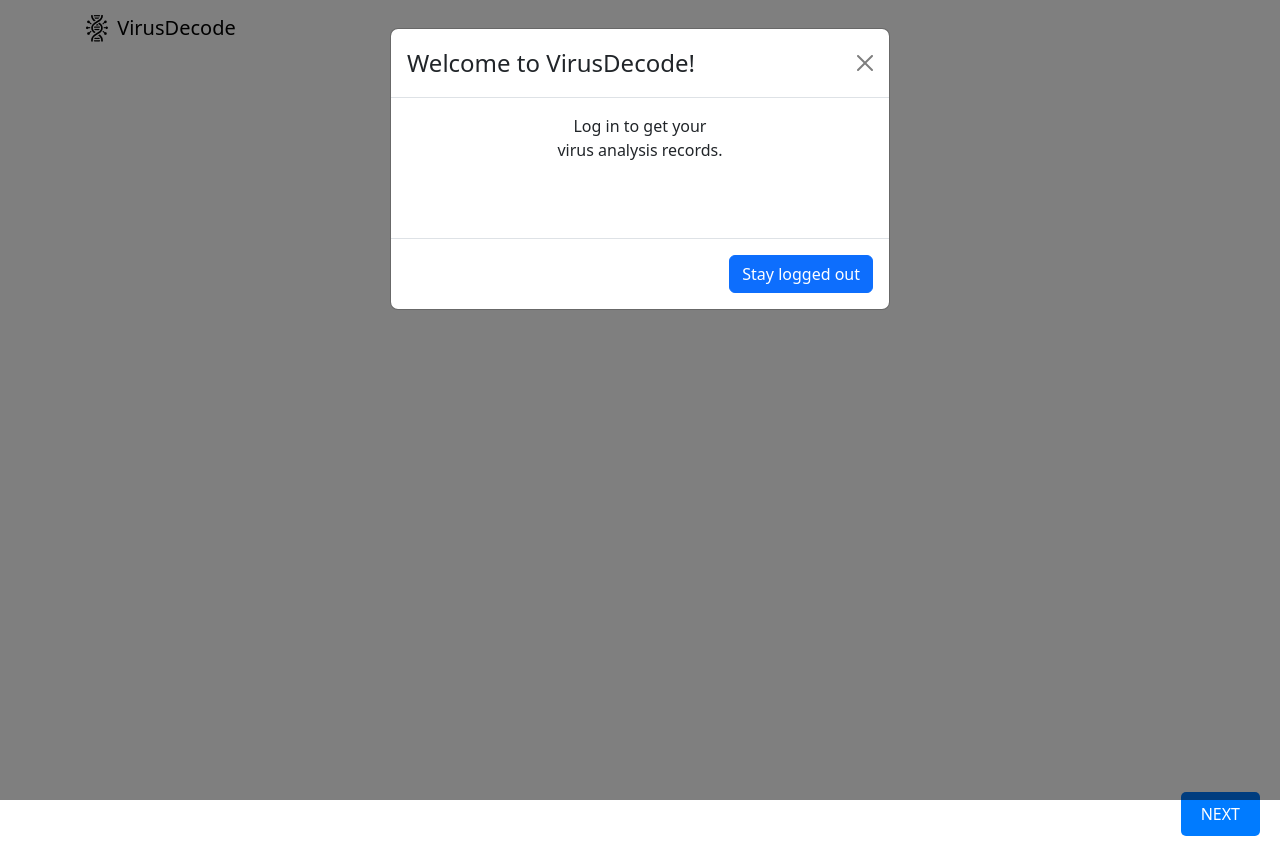
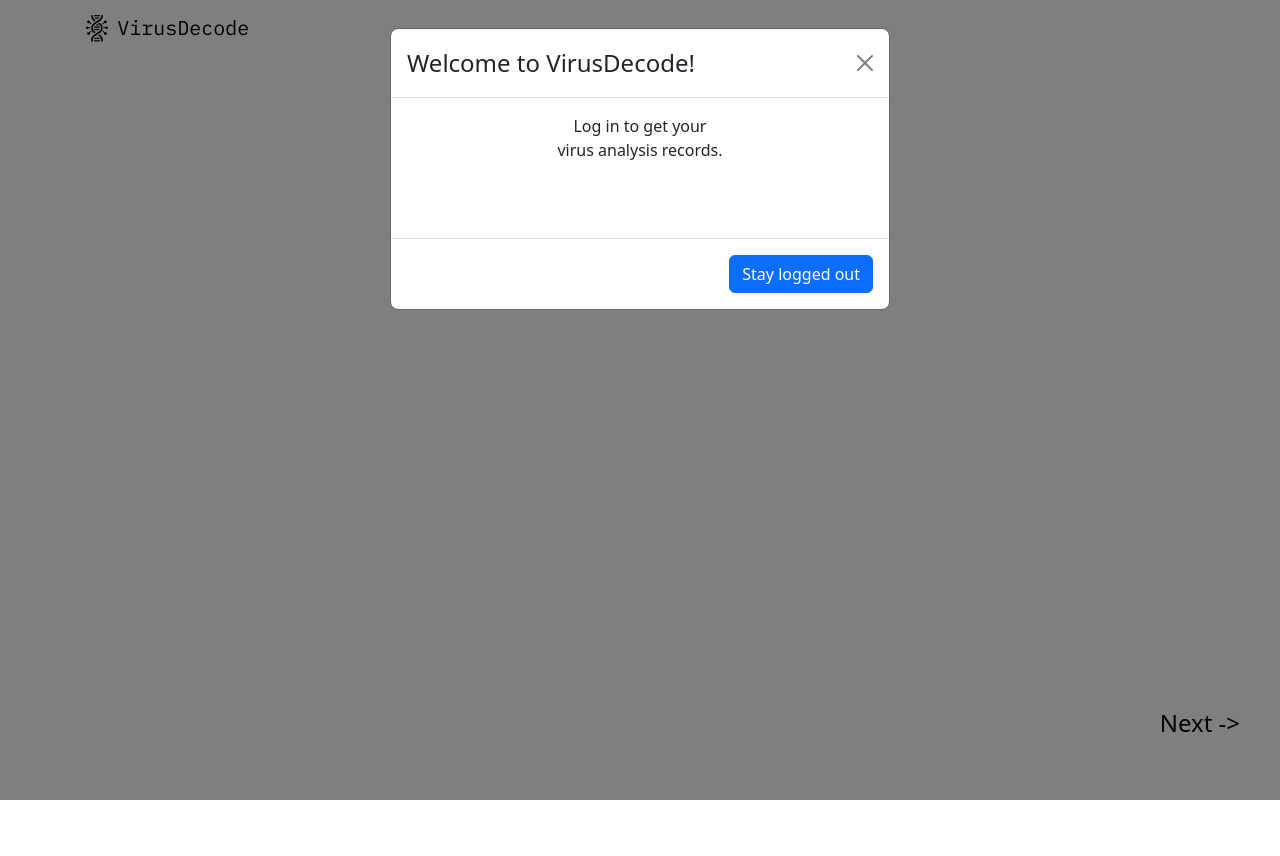
Before and after one commit to VirusDecode-project/VirusDecode, a React (Create React App) app in the folder frontend/: page /inputSeq in a window 1280 px wide. Built offline with nearby package versions, Linux system fonts and the light colour scheme.

Commit message:
chore: 로고 폰트 수정 완료, 사이드바 디테일 수정 완료

```diff
--- a/frontend/public/index.html
+++ b/frontend/public/index.html
@@ -5,39 +5,19 @@
     <link rel="icon" href="%PUBLIC_URL%/favicon.ico" />
     <meta name="viewport" content="width=device-width, initial-scale=1" />
     <meta name="theme-color" content="#000000" />
-    <meta
-      name="description"
-      content="Web site created using create-react-app"
-    />
+    <meta name="description" content="Web site created using create-react-app" />
     <link rel="apple-touch-icon" href="%PUBLIC_URL%/logo192.png" />
-    <!--
-      manifest.json provides metadata used when your web app is installed on a
-      user's mobile device or desktop. See https://developers.google.com/web/fundamentals/web-app-manifest/
-    -->
     <link rel="manifest" href="%PUBLIC_URL%/manifest.json" />
-    <!--
-      Notice the use of %PUBLIC_URL% in the tags above.
-      It will be replaced with the URL of the `public` folder during the build.
-      Only files inside the `public` folder can be referenced from the HTML.
 
-      Unlike "/favicon.ico" or "favicon.ico", "%PUBLIC_URL%/favicon.ico" will
-      work correctly both with client-side routing and a non-root public URL.
-      Learn how to configure a non-root public URL by running `npm run build`.
-    -->
+    <!-- Google Fonts 링크 추가 -->
+    <link rel="preconnect" href="https://fonts.googleapis.com">
+    <link rel="preconnect" href="https://fonts.gstatic.com" crossorigin>
+    <link href="https://fonts.googleapis.com/css2?family=IBM+Plex+Mono:ital,wght@0,100;0,200;0,300;0,400;0,500;0,600;0,700;1,100;1,200;1,300;1,400;1,500;1,600;1,700&display=swap" rel="stylesheet">
+
     <title>React App</title>
   </head>
   <body>
     <noscript>You need to enable JavaScript to run this app.</noscript>
     <div id="root"></div>
-    <!--
-      This HTML file is a template.
-      If you open it directly in the browser, you will see an empty page.
-
-      You can add webfonts, meta tags, or analytics to this file.
-      The build step will place the bundled scripts into the <body> tag.
-
-      To begin the development, run `npm start` or `yarn start`.
-      To create a production bundle, use `npm run build` or `yarn build`.
-    -->
   </body>
 </html>
--- a/frontend/src/App.css
+++ b/frontend/src/App.css
@@ -1,3 +1,18 @@
+.ibm-plex-mono-regular {
+  font-family: "IBM Plex Mono", monospace;
+  font-weight: 400;
+  font-style: normal;
+}
+
+.ibm-plex-mono-bold {
+  font-family: "IBM Plex Mono", monospace;
+  font-weight: 700;
+  font-style: normal;
+}
+
+/* 다른 폰트 스타일을 정의할 수 있습니다 */
+
+
 .main-bg {
   height: 400px;
   background-image: url(./bg.png);
--- a/frontend/src/App.js
+++ b/frontend/src/App.js
@@ -20,7 +20,7 @@ function App() {
 
       <Navbar bg="white" data-bs-theme="white">
         <Container>
-          <Navbar.Brand onClick={() => {
+          <Navbar.Brand style={{ cursor: 'pointer' }} onClick={() => {
             navigate('/')
           }}>
             <img
@@ -30,7 +30,7 @@ function App() {
               height="30"
               className="d-inline-block align-top"
             />{' '}
-            VirusDecode
+            <span className="ibm-plex-mono-regular">VirusDecode</span>
           </Navbar.Brand>
         </Container>
       </Navbar>
--- a/frontend/src/pages/inputSeq.css
+++ b/frontend/src/pages/inputSeq.css
@@ -31,15 +31,21 @@
 .next-page-container {
   position: relative;
   height: 100vh; /* 부모 요소의 높이를 100vh로 설정하여 전체 화면 높이를 차지하게 함 */
+  transition: padding-left 0.3s ease; /* 애니메이션 추가 */
+  padding-left: 0px; /* 기본 padding-left */
+}
+
+.next-page-container.shrink {
+  padding-left: 300px; /* 사이드바가 열릴 때 padding-left 조정 */
 }
 
 .next-page {
   position: absolute;
-  bottom: 20px;
+  bottom: 100px;
   right: 20px;
   padding: 10px 20px;
-  background-color: #007bff;
-  color: white;
+  /* background-color: #007bff; */
+  color: black;
   border: none;
   border-radius: 5px;
   cursor: pointer;
--- a/frontend/src/pages/inputSeq.js
+++ b/frontend/src/pages/inputSeq.js
@@ -2,7 +2,6 @@ import { useState, useEffect } from 'react';
 import Button from 'react-bootstrap/Button';
 import Modal from 'react-bootstrap/Modal';
 import './inputSeq.css';
-import googleLoginBtn from './googleloginbtn.png';
 import Offcanvas from 'react-bootstrap/Offcanvas';
 import { useNavigate } from 'react-router-dom';
 import GoogleLoginButton from '../GoogleLoginButton.js';
@@ -11,21 +10,32 @@ function InputSeq() {
     const [showModal, setShowModal] = useState(false);
     const [showOffcanvas, setShowOffcanvas] = useState(false);
 
-    const navigate = useNavigate(); // useNavigate 초기화
+    const navigate = useNavigate();
 
     const handleCloseModal = () => setShowModal(false);
     const handleShowModal = () => setShowModal(true);
 
     const handleCloseOffcanvas = () => setShowOffcanvas(false);
-    const handleShowOffcanvas = () => setShowOffcanvas(true);
+    const handleShowOffcanvas = () => {
+        setShowOffcanvas(true);
+        document.body.style.overflow = 'hidden';  // 오버플로우 숨김
+    };
 
     useEffect(() => {
-        // 컴포넌트가 마운트될 때 모달을 표시합니다.
         setShowModal(true);
+        return () => {
+            document.body.style.overflow = 'auto';  // 오버플로우 기본값으로 재설정
+        };
     }, []);
 
+    useEffect(() => {
+        if (!showOffcanvas) {
+            document.body.style.overflow = 'auto';  // 오버플로우 기본값으로 재설정
+        }
+    }, [showOffcanvas]);
+
     return (
-        <div className="next-page-container">
+        <div className={`next-page-container ${showOffcanvas ? 'shrink' : ''}`}>
             <div>Reference Sequence ID<br/><input/><button>DONE</button></div>
             <h4>Variance Sequence<br/>추후 수정 예정</h4>
 
@@ -37,7 +47,7 @@ function InputSeq() {
                     Log in to get your<br />
                     virus analysis records.
                     <div className="google-login-button-container">
-                        <GoogleLoginButton/>
+                        <GoogleLoginButton />
                     </div>
                 </Modal.Body>
                 <Modal.Footer>
@@ -51,7 +61,7 @@ function InputSeq() {
                 사이드바
             </Button>
 
-            <Offcanvas show={showOffcanvas} onHide={handleCloseOffcanvas}>
+            <Offcanvas show={showOffcanvas} onHide={handleCloseOffcanvas} backdrop={false} style={{ width: '300px' }}>
                 <Offcanvas.Header closeButton>
                     <Offcanvas.Title>History</Offcanvas.Title>
                 </Offcanvas.Header>
@@ -67,7 +77,7 @@ function InputSeq() {
                 </Offcanvas.Body>
             </Offcanvas>
 
-            <button className="next-page" onClick={() => { navigate('/analysis') }}>NEXT</button>
+            <h4 className="next-page" onClick={() => { navigate('/analysis') }}>{'Next ->'}</h4>
         </div>
     );
 }
```
Lines whose indentation alone changed are shown as unchanged.
